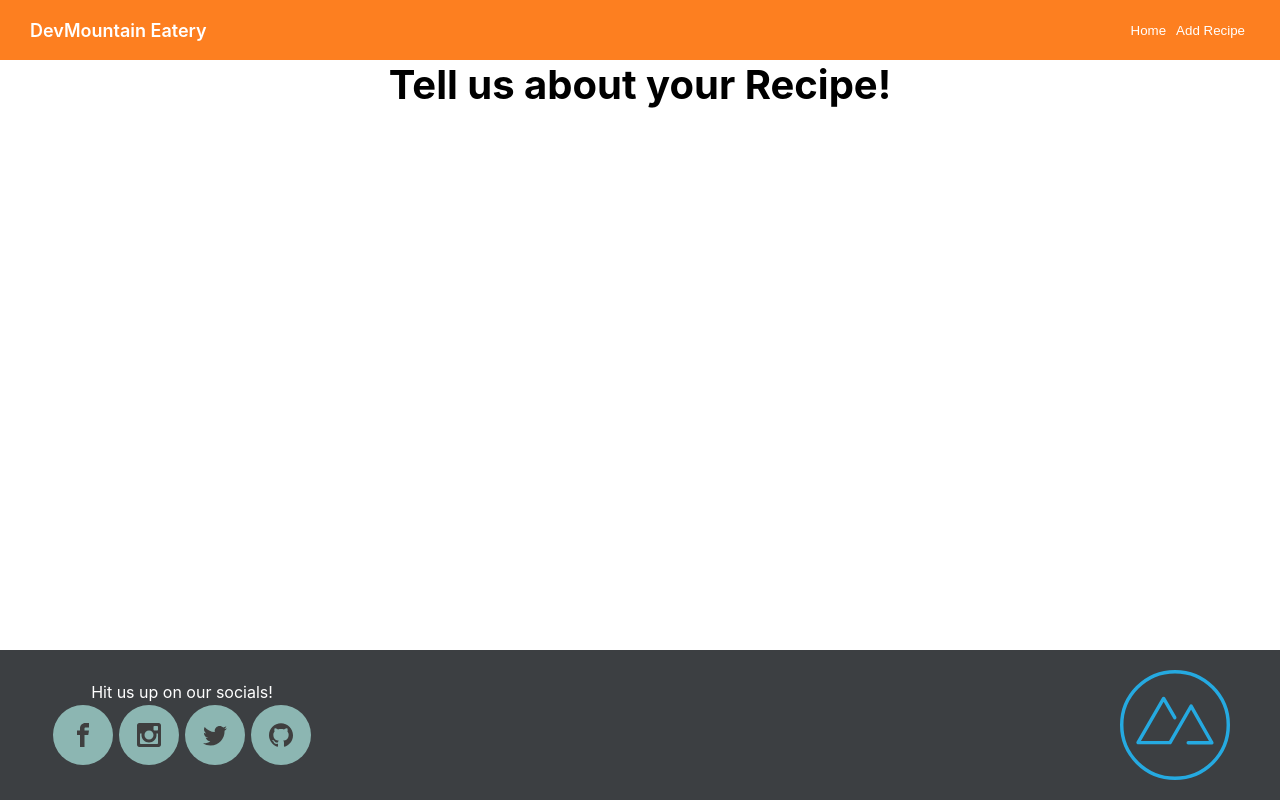
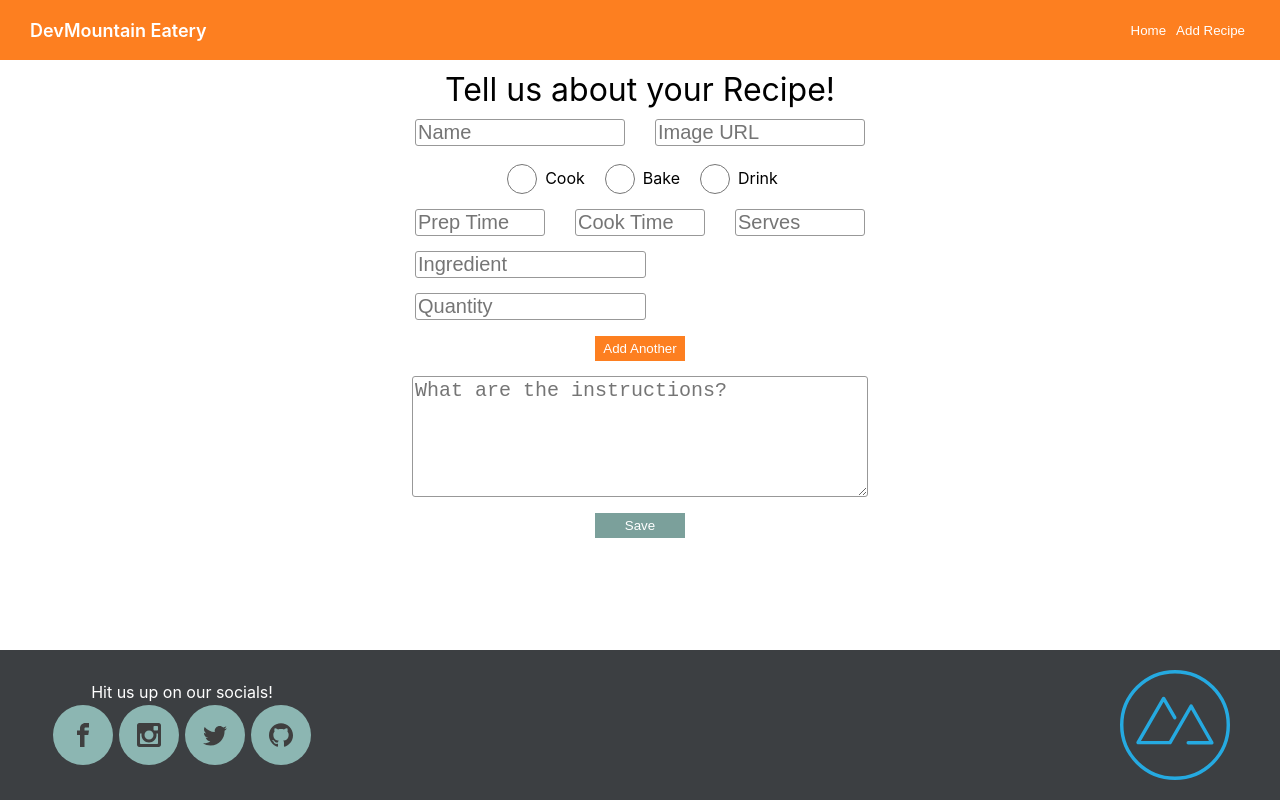
Before and after one commit to JoyUmoekpo/Unit-3-Project-Recipe-Website, a React (Create React App) app: page /newRecipe in a window 1280 px wide. Built offline with nearby package versions, Linux system fonts and the light colour scheme.

Commit message:
Added form styling

```diff
--- a/src/components/newRecipeComponents/NewRecipeScreen.jsx
+++ b/src/components/newRecipeComponents/NewRecipeScreen.jsx
@@ -1,13 +1,158 @@
-import React from "react";
+import React, { useState } from "react";
+import { Formik } from "formik";
+import axios from "axios";
 
 import styles from "./NewRecipeScreen.module.css";
 
 const NewRecipeScreen = () => {
+  const [ingredients, setIngredients] = useState([]);
+  const [name, setName] = useState("");
+  const [quantity, setQuantity] = useState("");
+  const url = "https://recipes.devmountain.com";
+
+  const addIngredient = () => {
+    setIngredients([...ingredients, { name, quantity }]);
+    setName("");
+    setQuantity("");
+  };
+
+  const initialValues = {
+    type: "",
+    recipeName: "",
+    imageURL: "",
+    prepTime: "",
+    cookTime: "",
+    serves: "",
+    ingredients: [],
+    instructions: "",
+  };
+
+  const onSubmit = (values) => {
+    values.ingredients = ingredients;
+    console.log(values);
+  };
+  //   axios
+  //     .post(`https://recipes.devmountain.com/recipes`, values)
+  //     .then((res) => {
+  //       console.log(res.data);
+  //     })
+  //     .catch((err) => {
+  //       console.log(err);
+  //     });
+  // };
+
+  const ingredientDisplay = ingredients.map((ing) => {
+    return (
+      <li>
+        {ing.quantity} {ing.name}
+      </li>
+    );
+  });
+
   return (
     <section>
-			<form>
       <h1 className={styles.form_title}>Tell us about your Recipe!</h1>
+      <Formik initialValues={initialValues} onSubmit={onSubmit}>
+        {({ values, handleChange, handleSubmit }) => (
+          <form onSubmit={handleSubmit}>
+            <div className={styles.input}>
+              <input
+                placeholder="Name"
+                value={values.recipeName}
+                onChange={handleChange}
+                name="recipeName"
+              />
+              <input
+                placeholder="Image URL"
+                value={values.imageURL}
+                onChange={handleChange}
+                name="imageURL"
+              />
+            </div>
+            <div className={styles.radio}>
+              <span>
+                <input
+                  type="radio"
+                  value="Cook"
+                  onChange={handleChange}
+                  name="type"
+                />
+                <h5>Cook</h5>
+              </span>
+              <span>
+                <input
+                  type="radio"
+                  value="Bake"
+                  onChange={handleChange}
+                  name="type"
+                />
+                <h5>Bake</h5>
+              </span>
+              <span>
+                <input
+                  type="radio"
+                  value="Drink"
+                  onChange={handleChange}
+                  name="type"
+                />
+                <h5>Drink</h5>
+              </span>
+            </div>
+            <div className={styles.input}>
+              <input
+                placeholder="Prep Time"
+                value={values.prepTime}
+                onChange={handleChange}
+                name="prepTime"
+              />
+              <input
+                placeholder="Cook Time"
+                value={values.cookTime}
+                onChange={handleChange}
+                name="cookTime"
+              />
+              <input
+                placeholder="Serves"
+                value={values.serves}
+                onChange={handleChange}
+                name="serves"
+              />
+            </div>
+            <div className={styles.input}>
+              <div className={styles.ingredient_input}>
+                <input
+                  placeholder="Ingredient"
+                  value={name}
+                  onChange={(e) => setName(e.target.value)}
+                />
+                <input
+                  placeholder="Quantity"
+                  value={quantity}
+                  onChange={(e) => setQuantity(e.target.value)}
+                />
+              </div>
+              <ul>{ingredientDisplay}</ul>
+            </div>
+            <button
+              type="button"
+              className={`${styles.form_button} ${styles.another_button}`}
+              onClick={addIngredient}
+            >
+              Add Another
+            </button>
+            <textarea
+              placeholder="What are the instructions?"
+              rows={5}
+              value={values.instructions}
+              onChange={handleChange}
+              name="instructions"
+            />
+            <button type="submit" className={`${styles.form_button}`}>
+              Save
+            </button>
           </form>
+        )}
+      </Formik>
     </section>
   );
 };
--- a/src/components/newRecipeComponents/NewRecipeScreen.module.css
+++ b/src/components/newRecipeComponents/NewRecipeScreen.module.css
@@ -1,4 +1,81 @@
+form {
+  display: flex;
+  flex-direction: column;
+  align-items: center;
+  width: 450px;
+  gap: 15px;
+  margin-top: 10px;
+}
+
+section {
+  display: flex;
+  flex-direction: column;
+  align-items: center;
+}
+
+textarea {
+  width: 100%;
+}
+
+input, textarea {
+  border: 1px solid #989898;
+  border-radius: 3px;
+  font-size: 20px;
+}
+
+input[type=radio] {
+  height: 30px;
+  width: 30px;
+}
+
+form h5 {
+  color: black;
+}
+
+ul {
+  width: 35%;
+}
+
 .form_title {
   text-align: center;
   color: black;
+  font-size: xx-large;
+  font-weight: 400;
+  margin-top: 10px;
 }
+
+.radio {
+  display: flex;
+  gap: 15px;
+}
+
+.radio span {
+  display: flex;
+  align-items: center;
+  gap: 5px;
+}
+
+.input {
+  display: flex;
+  gap: 30px;
+  width: 100%;
+}
+
+.input input {
+  width: 100%;
+}
+
+.ingredient_input {
+  display: flex;
+  flex-direction: column;
+  width: 50%;
+  gap: 15px;
+}
+
+.form_button {
+  width: 20%;
+}
+
+.another_button {
+  background-color: var(--background-color);
+}
```
Lines whose indentation alone changed are shown as unchanged.
